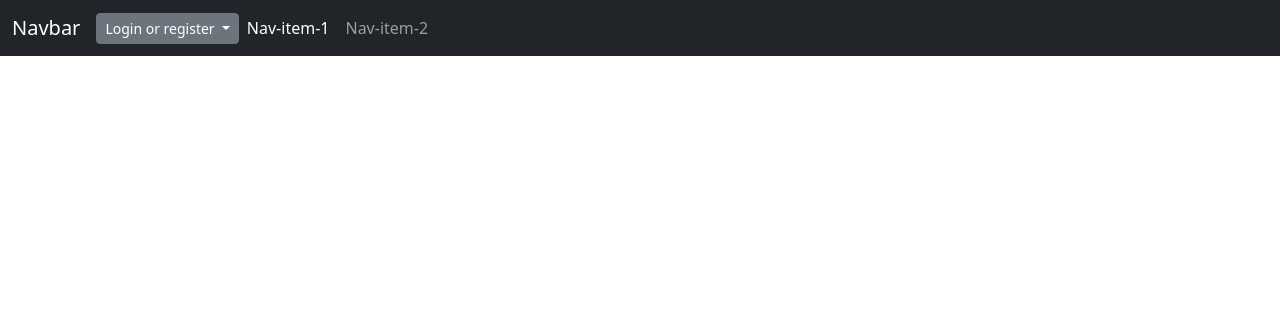
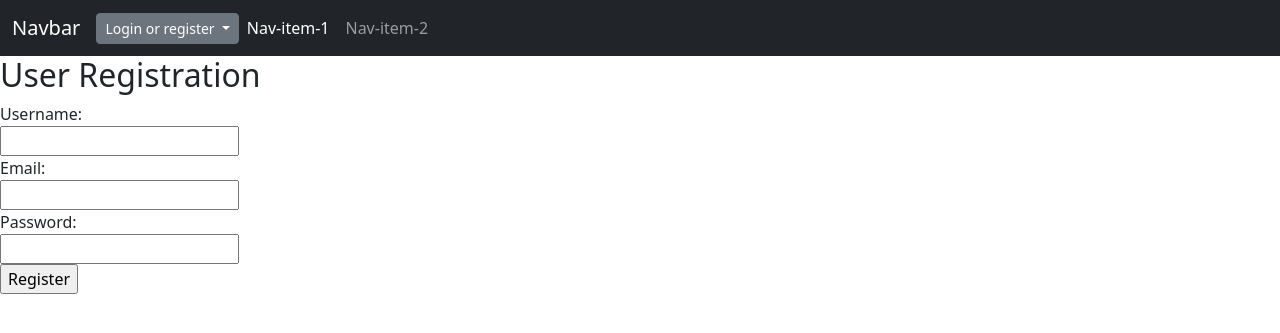
Before and after one commit to Ruslan-Bagautdinov/SpaceSite_FastApi, a FastAPI app: page /register in a window 1280 px wide. Shown: the top 333 px of the page. Run offline with FastAPI, Linux system fonts and the light colour scheme.

Commit message:
v.0.0.0.2.7
register page working!

```diff
--- a/app/auth/schemas.py
+++ b/app/auth/schemas.py
@@ -3,11 +3,11 @@ from pydantic import BaseModel
 
 class UserBase(BaseModel):
     username: str
+    email: str
 
 
 class UserCreate(UserBase):
     password: str
-    email: str
 
 
 class User(UserBase):
--- a/app/routers/login.py
+++ b/app/routers/login.py
@@ -66,7 +66,8 @@ async def get_current_user(request: Request,
 
 @router.get("/login", response_class=HTMLResponse)
 async def get_login(request: Request):
-    return templates.TemplateResponse("user/login.html", {"request": request})
+    return templates.TemplateResponse("user/login.html",
+                                      {"request": request})
 
 
 @router.post("/login")
@@ -81,7 +82,6 @@ async def login_for_access_token(form_data: OAuth2PasswordRequestForm = Depends(
             headers={"WWW-Authenticate": "Bearer"},
         )
     access_token = create_access_token(data={"sub": user.username})
-    # response = JSONResponse(content={"token_type": "bearer"})
 
     response = RedirectResponse(url="/",
                                 status_code=status.HTTP_302_FOUND
@@ -119,7 +119,7 @@ async def logout_user(response: Response):
 #     return {"message": "Successfully logged out"}
 
 
-@router.post("/me")
+@router.get("/me")
 async def get_me(request: Request,
                  db: AsyncSession = Depends(get_session)):
     user = await get_current_user(request, db)
--- a/app/routers/register.py
+++ b/app/routers/register.py
@@ -1,14 +1,17 @@
 from fastapi import (APIRouter,
+                     Form,
                      Depends,
                      HTTPException,
                      status,
                      Request)
+from fastapi.responses import HTMLResponse, RedirectResponse
 from fastapi.templating import Jinja2Templates
 
 from sqlalchemy.ext.asyncio import AsyncSession
 
 from app.database.postgre_db import get_session
 from app.auth.schemas import UserCreate, User
+from app.auth.utils import create_access_token
 from app.database.crud import (create_user,
                                get_user_by_username)
 
@@ -17,22 +20,40 @@ router = APIRouter(tags=['user register'])
 templates = Jinja2Templates(directory="templates")
 
 
-@router.get('/register')
+@router.get('/register', response_class=HTMLResponse)
 async def register_user(request: Request):
-    data = 'Welcome to our website!'
-    return templates.TemplateResponse("base.html",
-                                      {"request": request,
-                                       "data": data
-                                       }
-                                      )
+    return templates.TemplateResponse("user/register.html",
+                                      {"request": request})
 
 
 @router.post("/register", response_model=User)
-async def register_user(user: UserCreate,
+async def register_user(username: str = Form(...),
+                        email: str = Form(...),
+                        password: str = Form(...),
                         db: AsyncSession = Depends(get_session)
                         ):
-    db_user = await get_user_by_username(db, username=user.username)
+    db_user = await get_user_by_username(db, username=username)
     if db_user:
         raise HTTPException(status_code=400,
                             detail="Username already registered")
-    return await create_user(db=db, user=user)
+
+    user = UserCreate(username=username, email=email, password=password)
+
+    await create_user(db=db, user=user)
+
+    access_token = create_access_token(data={"sub": user.username})
+
+    response = RedirectResponse(url="/",
+                                status_code=status.HTTP_302_FOUND
+                                )
+
+    response.set_cookie(
+        "access_token",
+        value=f"Bearer {access_token}",
+        httponly=True,
+        secure=False,
+        samesite='lax',
+        max_age=1800,
+        expires=1800,
+    )
+    return response
--- a/templates/include/navbar.html
+++ b/templates/include/navbar.html
@@ -30,11 +30,11 @@
 
       <ul class="dropdown-menu dropdown-menu-end">
         {% if user %}
-          <li><a class="dropdown-item" href="#">Profile</a></li>
+          <li><a class="dropdown-item" href="/me">Profile</a></li>
           <li><a class="dropdown-item" href="/logout">Logout</a></li>
         {% else %}
           <li><a class="dropdown-item" href="/login">Login</a></li>
-          <li><a class="dropdown-item" href="#">Register</a></li>
+          <li><a class="dropdown-item" href="/register">Register</a></li>
         {% endif %}
 
       </ul>
--- a/templates/user/login.html
+++ b/templates/user/login.html
@@ -9,7 +9,7 @@ Login page
 {% endblock %}
 
 {% block page_content %}
-<h1>Login Form</h1>
+<h2>Login Form</h2>
     <form action="/login" method="post">
         <label for="username">Username:</label>
         <input type="text" id="username" name="username" required>
--- /dev/null
+++ b/templates/user/register.html
@@ -0,0 +1,27 @@
+{% extends "base.html" %}
+
+{% block title %}
+Login page
+{% endblock %}
+
+{% block head %}
+    {{ super() }}
+{% endblock %}
+
+{% block page_content %}
+<h2>User Registration</h2>
+
+<form action="/register" method="post">
+  <label for="username">Username:</label><br>
+  <input type="text" id="username" name="username"><br>
+  <label for="email">Email:</label><br>
+  <input type="email" id="email" name="email"><br>
+  <label for="password">Password:</label><br>
+  <input type="password" id="password" name="password"><br>
+  <input type="submit" value="Register">
+</form>
+{% endblock %}
+
+{% block scripts %}
+    {{ super() }}
+{% endblock %}
```
Also changed, not shown: static/css/style.css (deleted).
